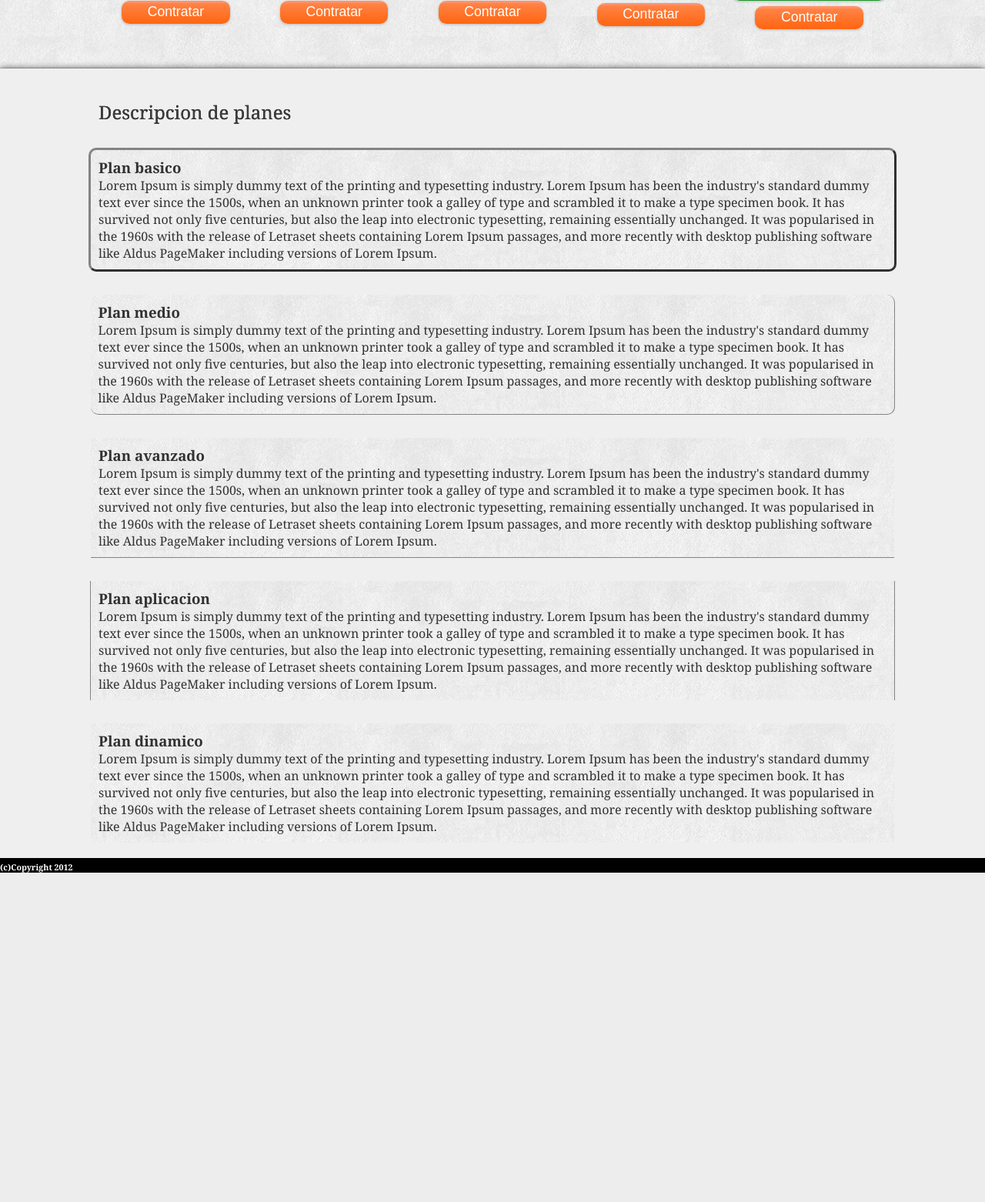
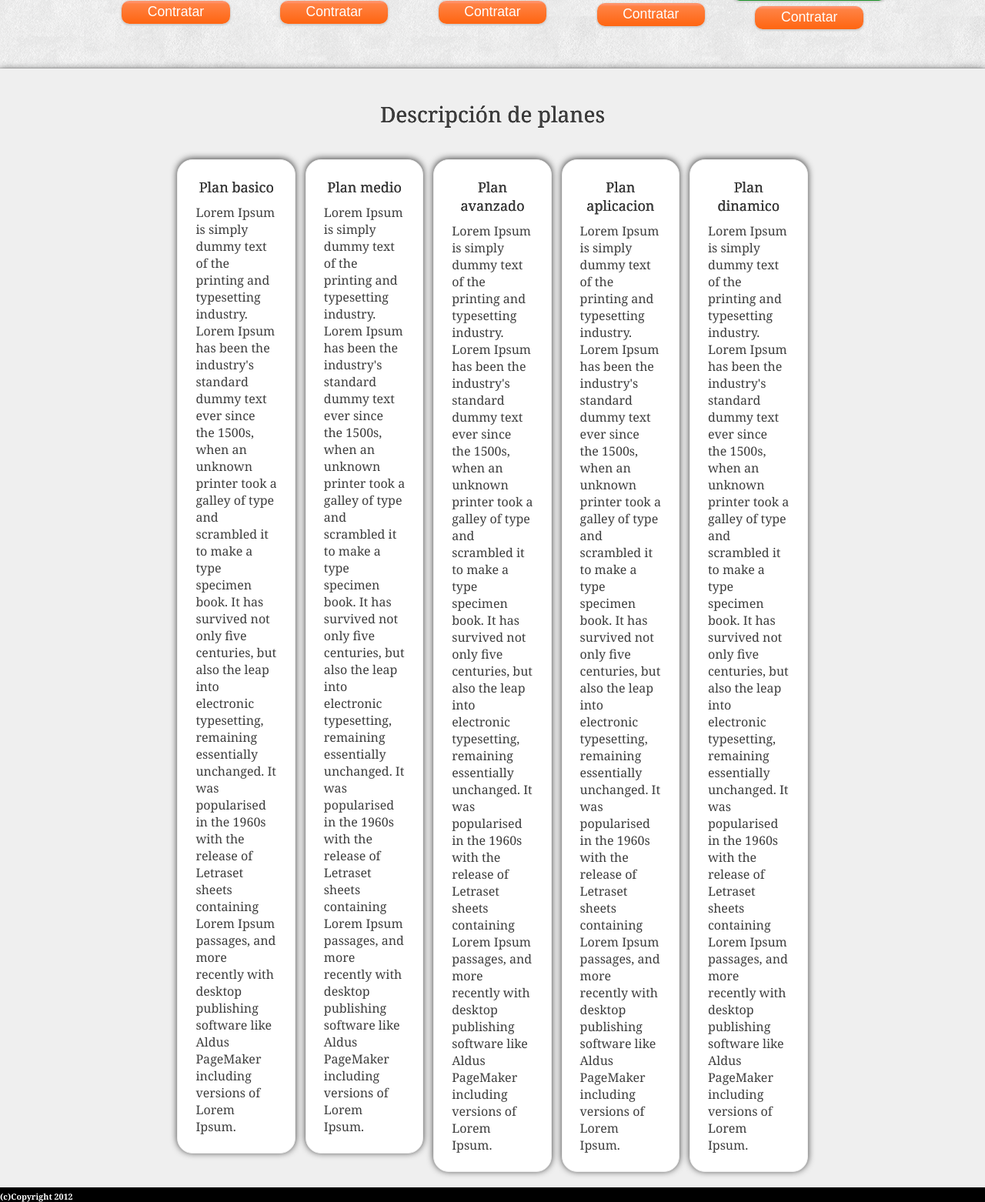
Before and after one commit to wilsonxp/Proyecto-web, a PHP site: page /servicios.php in a window 1280 px wide. Shown: the part 779-2341 px from the top of the page at 77% size. Before the commit the page ends 1913 px from the top, so only its background shows below. Run offline with PHP 8.4, Linux system fonts and the light colour scheme.

Commit message:
descripcion de planes

```diff
--- a/css/servicios.css
+++ b/css/servicios.css
@@ -258,23 +258,45 @@ table tr td img{
 #des-tablas{
     background: #EFEFEF;
     box-shadow: 0px 3px 10px 1px;
+    -webkit-box-shadow: 0px 3px 10px 1px;
+    color:#3D3D3D;
+    font-size: 0;
     padding:20px 0;
+    text-align: center;
 }
 #des-tablas h2{
-    color:#3D3D3D;
+    font-size: 28px;
     font-weight: normal;
     text-shadow: 0px 0px 0px black;
-    margin-left: 10%;
+    /*margin-left: 10%;*/
     margin-bottom: 20px;
     margin-top: 20px;
 }
+#des-tablas h3{
+    font-size: 18px;
+    font-weight: normal;
+    margin-bottom: 10px;
+    text-align: center;
+    text-shadow: 0px 0px 0px black;
+}
 #des-tablas article{
-    background-image: url("../imagenes/fondo-n-4.png");
-    color: #313131;
-    width: 80%;
-    margin: 30px auto;
-    padding: 10px;
+    /*background-image: url("../imagenes/fondo-n-4.png");*/
+    background: white;
+    box-sizing:border-box;
+    box-shadow: 0px -1px 8px 0px;
+    -webkit-box-shadow: 0px -1px 8px 0px;
+    border-radius: 20px 20px 20px 20px;
+    -webkit-border-radius: 20px 20px 20px 20px;
+    border: 1px solid #efefef;
+    display: inline-block;
+    font-size: 16px;
+    margin: 20px .5% auto;
+    padding: 23px;
+    text-align: left;
+    vertical-align: top;
+    width: 12%;
 }
+/*
 #des-tablas article:nth-child(2){
     background-color: rgba(255,255,255,.8);
     border: 3px outset #848484;
@@ -418,7 +440,7 @@ footer{
         width: 32%;
     }
     nav ul li:nth-child(4),nav ul li:nth-child(5){
-        width: 48%
+        width: 48%;
     }
     nav ul li:nth-child(4){
         border-left: none;
--- a/servicios.php
+++ b/servicios.php
@@ -218,7 +218,7 @@
                 </article>
             </section>
             <section id="des-tablas">
-                <h2>Descripcion de planes</h2>
+                <h2>Descripción de planes</h2>
                 <article>
                     <h3>Plan basico</h3>
                     <p>Lorem Ipsum is simply dummy text of the printing and typesetting industry. Lorem Ipsum has been the industry's standard dummy text ever since the 1500s, when an unknown printer took a galley of type and scrambled it to make a type specimen book. It has survived not only five centuries, but also the leap into electronic typesetting, remaining essentially unchanged. It was popularised in the 1960s with the release of Letraset sheets containing Lorem Ipsum passages, and more recently with desktop publishing software like Aldus PageMaker including versions of Lorem Ipsum.</p>
```
